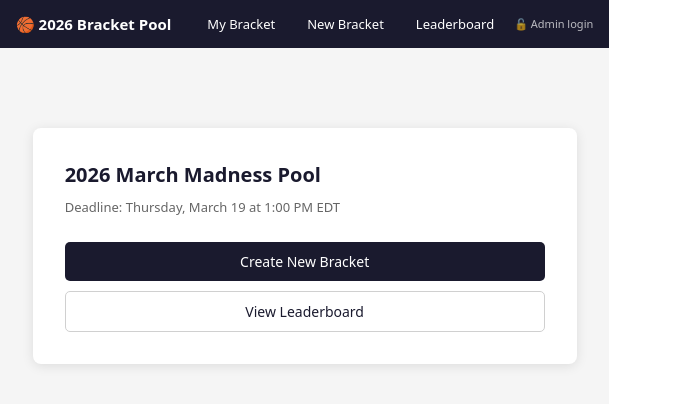
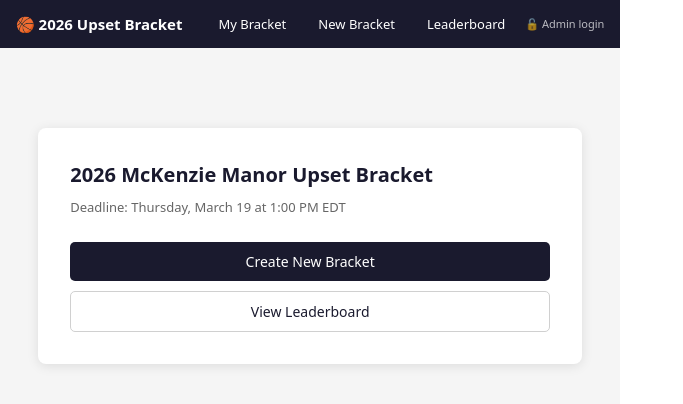
Before and after one commit to Pigankle/UpsetBracket, a React (Vite) app: page / in a window 1280 px wide. Shown: the top 404 px of the page, without its empty margins (0-683 px from the left). Built offline with nearby package versions, Linux system fonts and the light colour scheme; no server answers; the database is empty.

Commit message:
texttweaks

```diff
--- a/src/App.tsx
+++ b/src/App.tsx
@@ -208,7 +208,7 @@ export default function App() {
 
   const Nav = () => (
     <div style={{ background: C.header, color: C.headerText, display: 'flex', alignItems: 'center', padding: '0 16px', height: 48, gap: 8, fontFamily: 'system-ui', fontSize: 13 }}>
-      <span style={{ fontWeight: 700, fontSize: 15, marginRight: 16 }}>🏀 2026 Bracket Pool</span>
+      <span style={{ fontWeight: 700, fontSize: 15, marginRight: 16 }}>🏀 2026 Upset Bracket</span>
       <NavBtn label='My Bracket' active={view === 'bracket'} onClick={() => view !== 'bracket' && setView('bracket')} />
       <NavBtn label='New Bracket' active={false} onClick={handleNewBracket} />
       <NavBtn label='Leaderboard' active={view === 'leaderboard' || view === 'view-bracket'} onClick={() => setView('leaderboard')} />
@@ -217,7 +217,7 @@ export default function App() {
         <span
           onClick={() => {
             const pw = prompt('Admin passphrase:');
-            if (pw === 'YOUR_SECRET_HERE') setAdminUnlocked(true);
+            if (pw === 'upsetting') setAdminUnlocked(true);
             else if (pw !== null) alert('Incorrect passphrase.');
           }}
           style={{ marginLeft: 'auto', fontSize: 11, opacity: 0.7, cursor: 'pointer' }}
@@ -238,7 +238,7 @@ export default function App() {
       <div style={{ fontFamily: 'system-ui', minHeight: '100vh', background: '#f5f5f5' }}>
         <Nav />
         <div style={{ maxWidth: 480, margin: '80px auto', background: '#fff', borderRadius: 8, padding: 32, boxShadow: '0 2px 12px rgba(0,0,0,0.1)' }}>
-          <h2 style={{ margin: '0 0 8px', fontSize: 20, color: C.header }}>2026 March Madness Pool</h2>
+          <h2 style={{ margin: '0 0 8px', fontSize: 20, color: C.header }}>2026 McKenzie Manor Upset Bracket</h2>
           <p style={{ margin: '0 0 24px', fontSize: 13, color: C.seed }}>
             Deadline: {deadlineLabel}
           </p>
```
